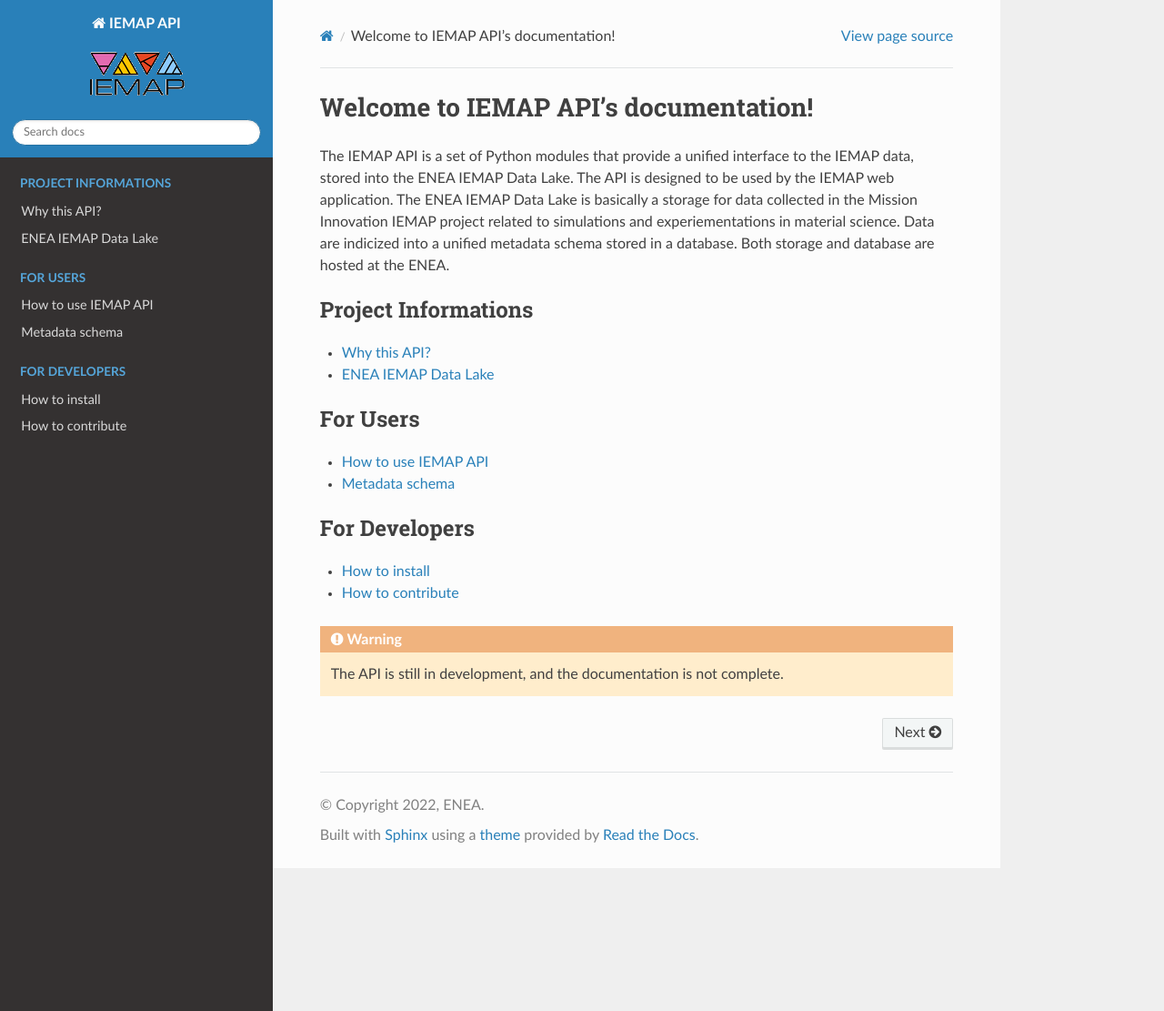
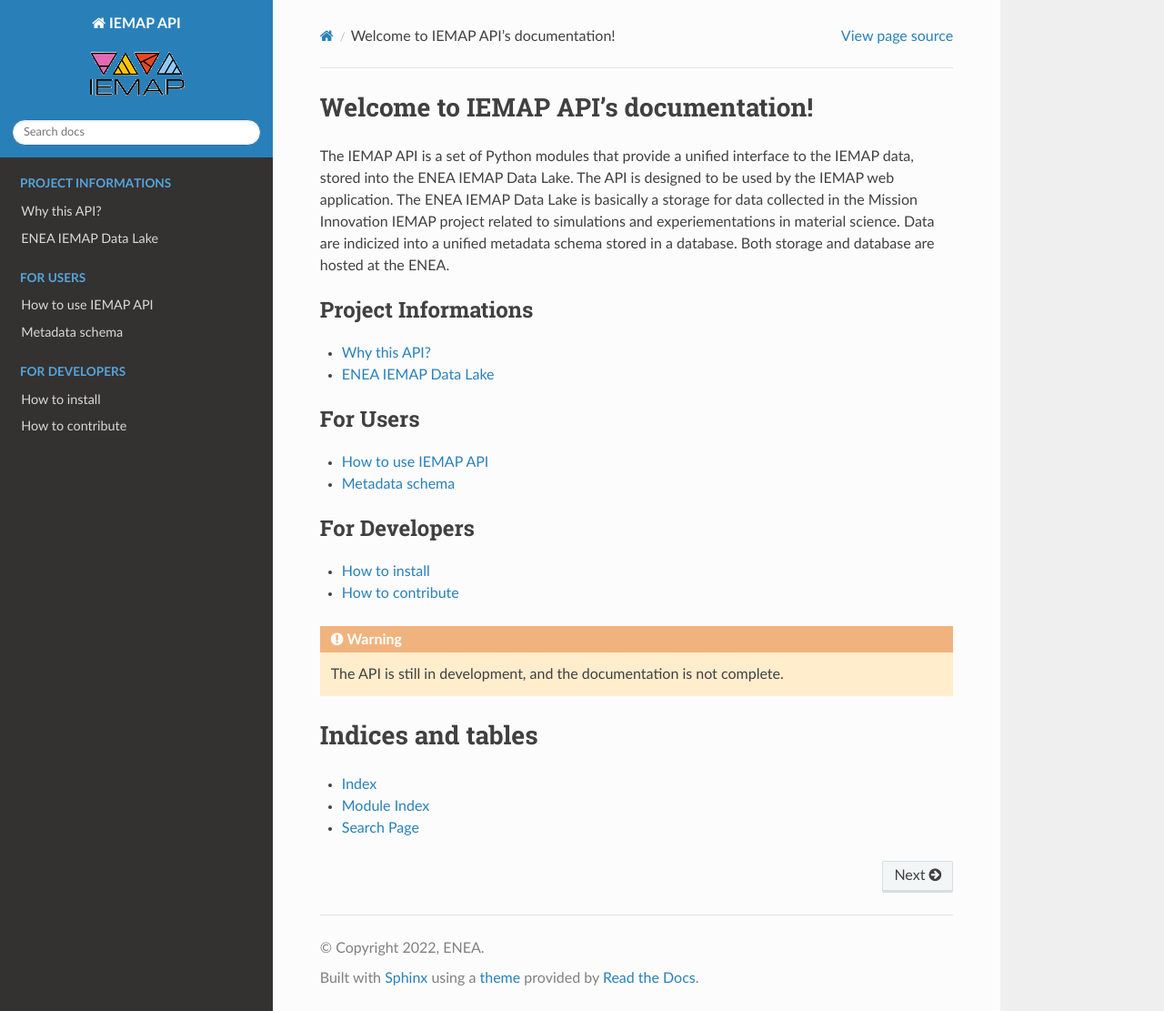
Before and after one commit to ai4mat/iemap-api-docs, a Sphinx documentation site: the page built from docs/index.rst, in a window 1280 px wide and 1111 px high. Shown: the whole window at 91% size. Built offline with Sphinx 7.4.7 and the Read the Docs theme 2.0.0, drawn with Linux system fonts in a browser that asks for light colours.

Commit message:
update: autoapi documentation added

```diff
--- a/docs/conf.py
+++ b/docs/conf.py
@@ -30,8 +30,7 @@
 # Add any Sphinx extension module names here, as strings. They can be
 # extensions coming with Sphinx (named 'sphinx.ext.*') or your custom
 # ones.
-extensions = [
-]
+extensions = ['autoapi.extension']
 
 # Add any paths that contain templates here, relative to this directory.
 templates_path = ['_templates']
@@ -54,3 +53,5 @@
 # so a file named "default.css" will overwrite the builtin "default.css".
 html_static_path = ['_static']
 html_logo = '_static/iemap_logo_nobg.png'
+
+autoapi_dirs = ['../mi-api']
--- a/docs/index.rst
+++ b/docs/index.rst
@@ -36,10 +36,10 @@
    The API is still in development, and the documentation is not complete.
 
 
-..
-   Indices and tables
-   ==================
 
-   * :ref:`genindex`
-   * :ref:`modindex`
-   * :ref:`search`
+Indices and tables
+==================
+
+* :ref:`genindex`
+* :ref:`modindex`
+* :ref:`search`
--- a/requirements.txt
+++ b/requirements.txt
@@ -1,4 +1,5 @@
 alabaster==0.7.12
+astroid==2.11.5
 Babel==2.10.1
 certifi==2022.5.18.1
 charset-normalizer==2.0.12
@@ -6,14 +7,17 @@
 idna==3.3
 imagesize==1.3.0
 Jinja2==3.1.2
+lazy-object-proxy==1.7.1
 MarkupSafe==2.1.1
 packaging==21.3
 Pygments==2.12.0
 pyparsing==3.0.9
 pytz==2022.1
+PyYAML==6.0
 requests==2.27.1
 snowballstemmer==2.2.0
 Sphinx==5.0.0
+sphinx-autoapi==1.8.4
 sphinx-rtd-theme==1.0.0
 sphinxcontrib-applehelp==1.0.2
 sphinxcontrib-devhelp==1.0.2
@@ -21,4 +25,6 @@
 sphinxcontrib-jsmath==1.0.1
 sphinxcontrib-qthelp==1.0.3
 sphinxcontrib-serializinghtml==1.1.5
+Unidecode==1.3.4
 urllib3==1.26.9
+wrapt==1.14.1
```
Also changed, not shown: .gitmodules (added), 10 other files.
